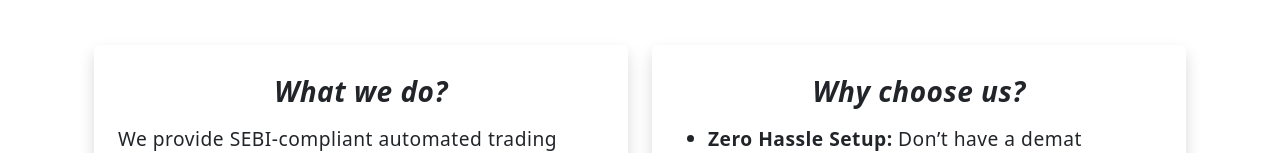
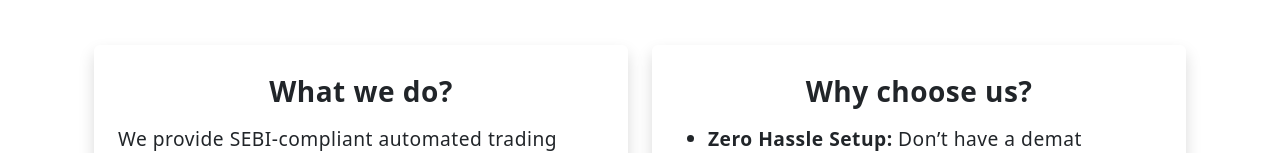
Before and after one commit to Shishir-Bondre/shishir-bondre.github.io, a plain HTML site: page index.html in a window 1280 px wide. Shown: the part 803-956 px from the top of the page. Drawn offline with nearby package versions, Linux system fonts and the light colour scheme.

Commit message:
Update style.css

```diff
--- a/style.css
+++ b/style.css
@@ -13,7 +13,6 @@
 }
 
 #about h3 {
-    font-style: italic;  /* Makes the questions italic */
     line-height: 1.6;  /* Default line-height for readability */
     letter-spacing: 0.5px;  /* Default letter-spacing */
 }
```
